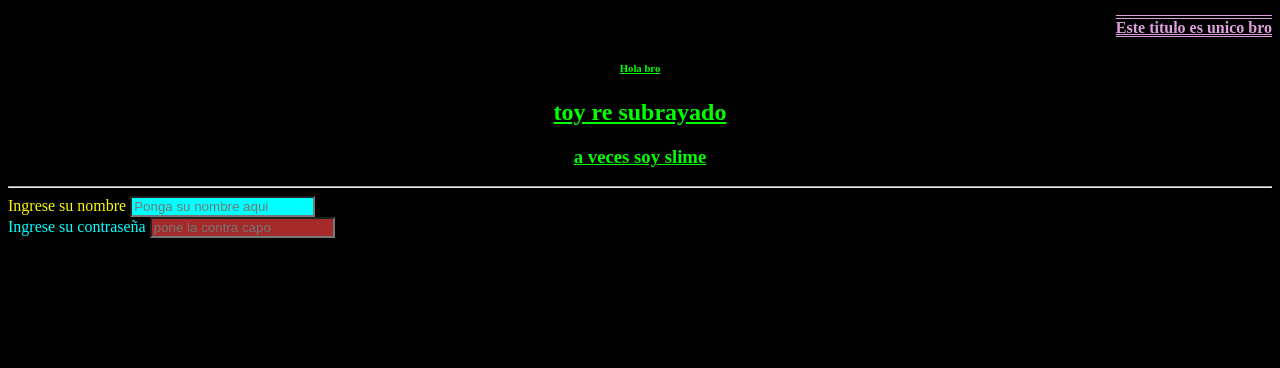
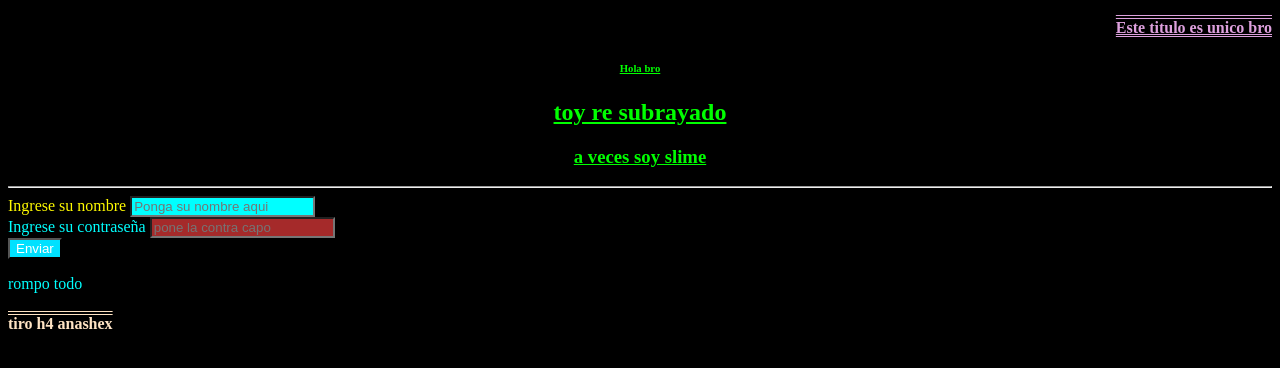
Before and after one commit to sFatty/gitcss, a plain HTML site: page index.html in a window 1280 px wide. Shown: the part 106-474 px from the top of the page. Drawn offline with Linux system fonts and the light colour scheme; a web font is replaced by a local one.

Commit message:
añado un h4, parrafo y boton

```diff
--- a/index.css
+++ b/index.css
@@ -42,3 +42,13 @@ p {
 .contra{
     color: aqua;
 }
+
+.unh4{
+    color: bisque;
+    text-decoration: overline double;
+}
+
+.boton{
+    color: rgb(255, 255, 255);
+    background-color: rgb(0, 225, 255);
+}
--- a/index.html
+++ b/index.html
@@ -30,6 +30,13 @@
       <br />
       <label for="pass" class="ingresar contra">Ingrese su contraseña</label>
       <input type="password" id="password" placeholder="pone la contra capo" />
+    <div>
+      <button class="boton">Enviar</button>
+    </div>
+    <div>
+      <p>rompo todo</p>
+    </div>
     </form>
+    <h4 class="unh4">tiro h4 anashex</h4>
   </body>
 </html>
```
Also changed, not shown: asdadas.html (deleted, +0 -16 lines).
